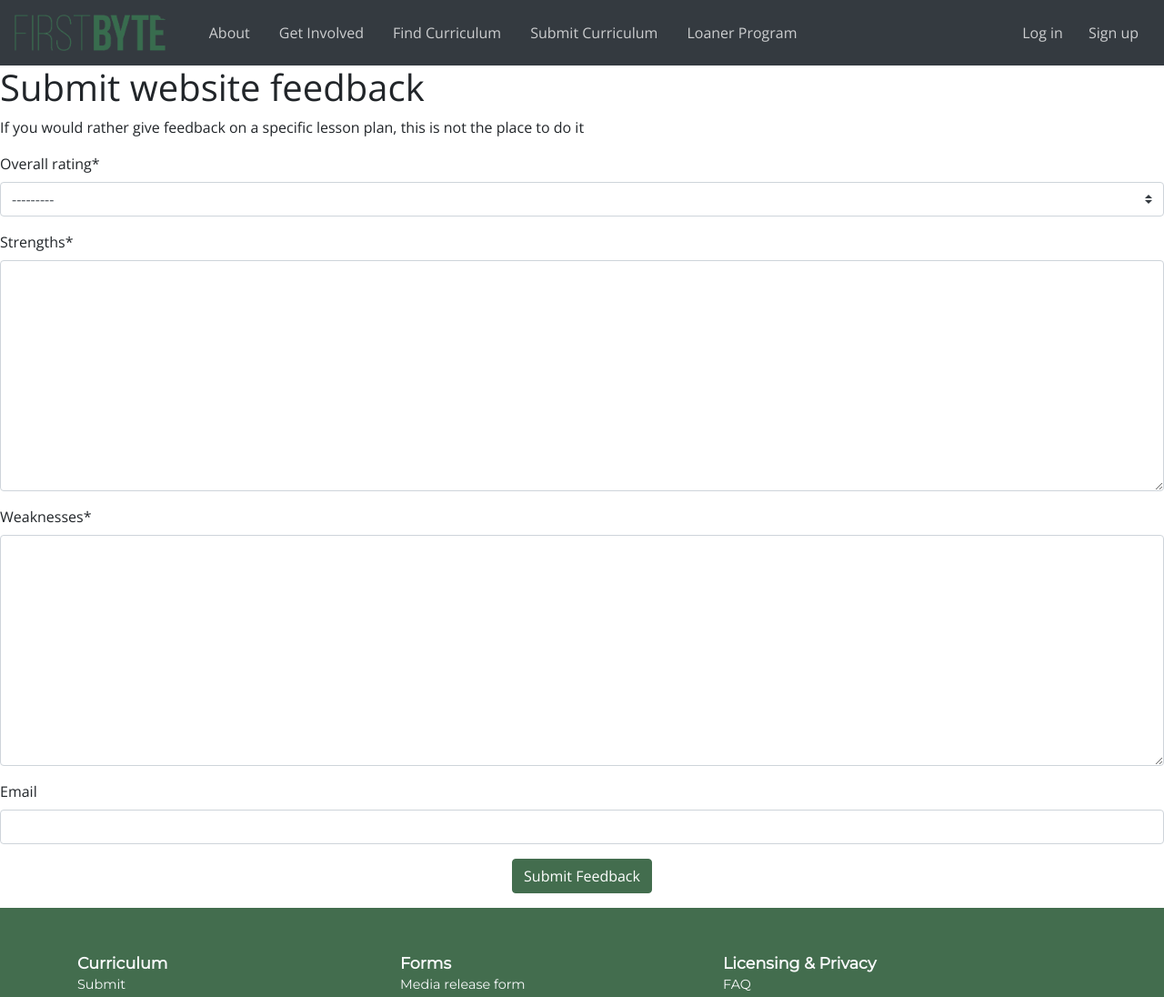
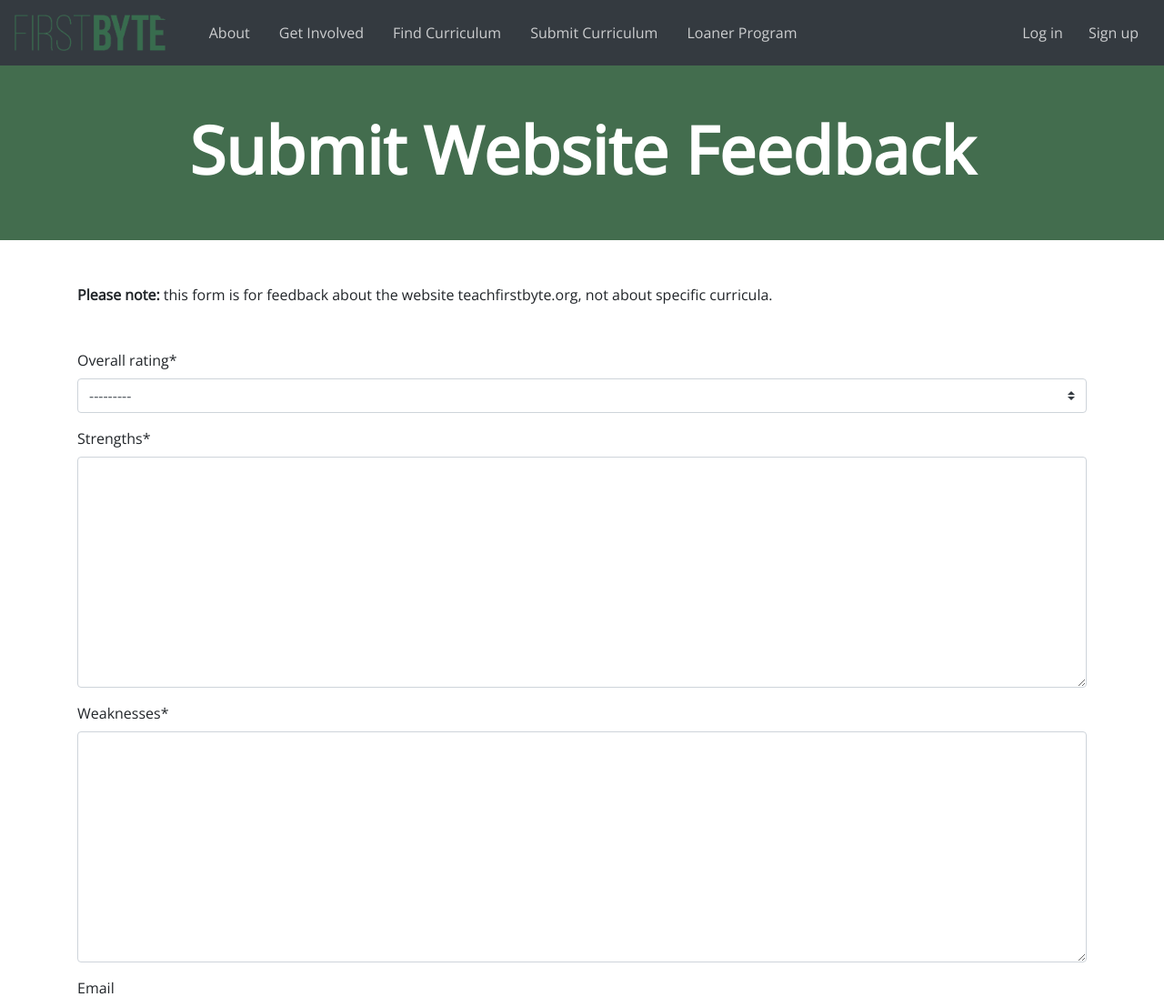
Before and after one commit to TeachFirstByte/firstbyte, a Django app: page /website-feedbacks/new in a window 1280 px wide. Shown: the top 1096 px of the page at 91% size. Run offline with Django 3.2, Linux system fonts and the light colour scheme; some libraries are stand-ins or nearby versions.

Commit message:
improve readability

```diff
--- a/curriculum/templates/curriculum/websitefeedback_form.html
+++ b/curriculum/templates/curriculum/websitefeedback_form.html
@@ -2,7 +2,19 @@
 {% load crispy_forms_tags %}
 {% block title %}Submit Website Feedback{% endblock %}
 {% block content %}
-    <h1>Submit website feedback</h1>
-    <p>If you would rather give feedback on a specific lesson plan, this is not the place to do it</p>
-    {% crispy form form.helper %}
+    <div class="bg-green">
+        <div class="container text-center text-white">
+            <table style="height:15vw; width: 100%;">
+            <tbody><tr>
+                <td class="align-middle">
+                    <h1 class="display-3 font-weight-bold">Submit Website Feedback</h1>
+                </td>
+            </tr></tbody>
+            </table>
+        </div>
+    </div>
+    <div class="container my-5">
+        <p class="mb-5"><b>Please note:</b> this form is for feedback about the website teachfirstbyte.org, not about specific curricula.</p>
+        {% crispy form form.helper %}
+    </div>
 {% endblock %}
```
